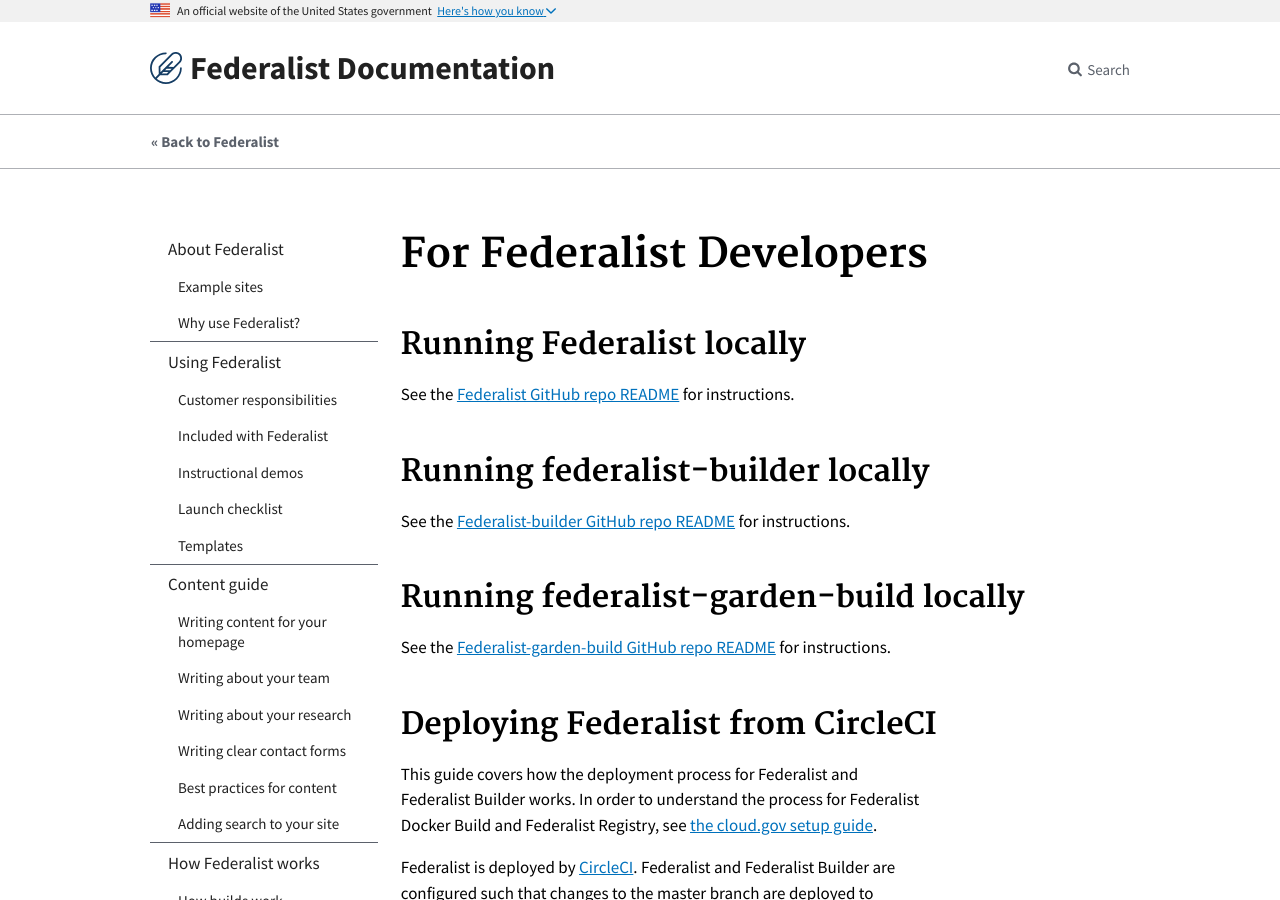
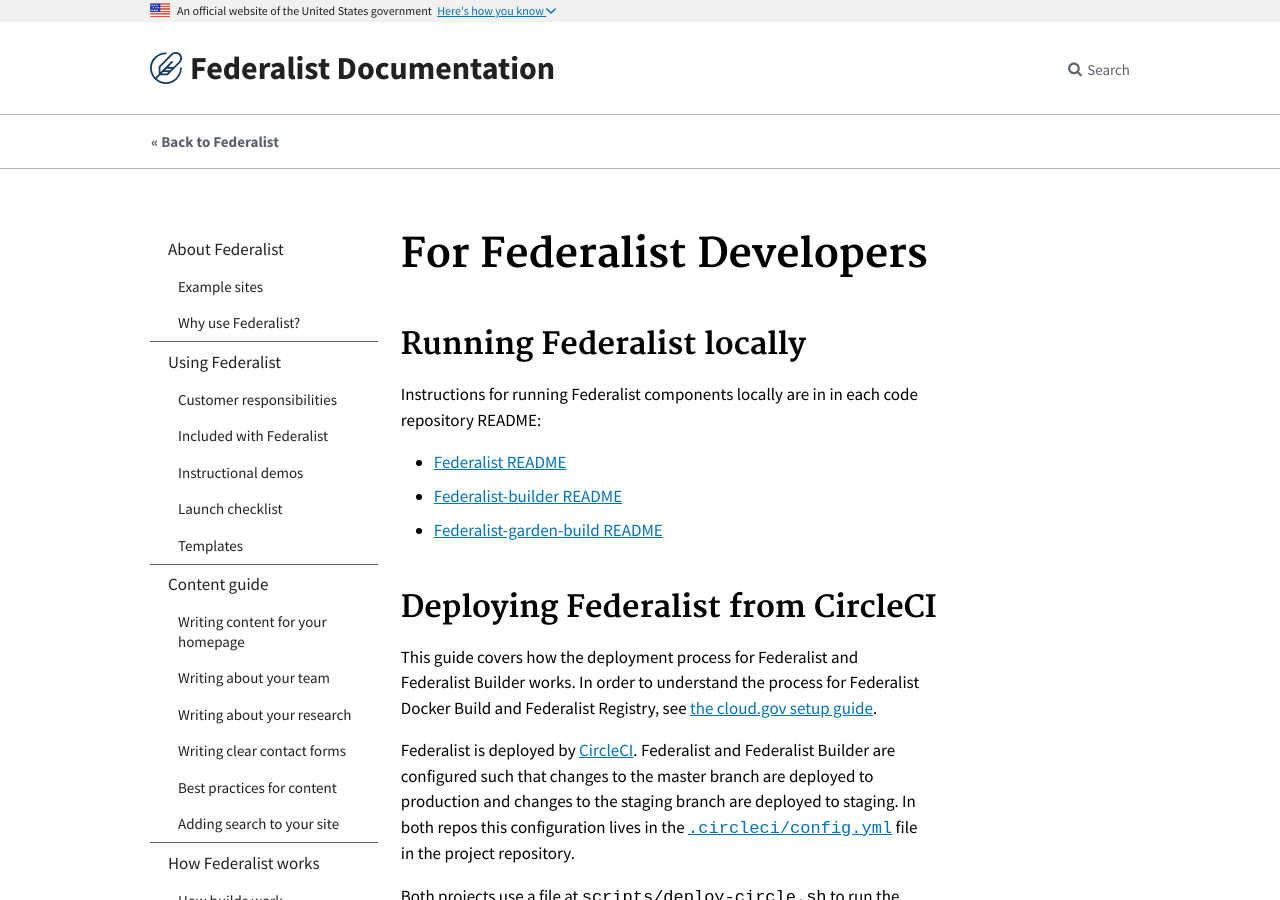
Before and after one commit to Macy-FK/federaliste, a Jekyll site: the page built from pages/how-federalist-works/for-federalist-developers.md, in a window 1280 px wide and 900 px high. Built offline with Jekyll 4.4.1, drawn with Linux system fonts in a browser that asks for light colours; Markdown is read by kramdown in place of the engine named in the settings.

Commit message:
edit new page

```diff
--- a/pages/how-federalist-works/for-federalist-developers.md
+++ b/pages/how-federalist-works/for-federalist-developers.md
@@ -4,13 +4,10 @@ parent: How Federalist Works
 ---
 
 ## Running Federalist locally
-See the [Federalist GitHub repo README](https://github.com/18F/federalist#running-locally-development) for instructions.
-
-## Running federalist-builder locally
-See the [Federalist-builder GitHub repo README](https://github.com/18F/federalist-builder#running-locally) for instructions.
-
-## Running federalist-garden-build locally
-See the [Federalist-garden-build GitHub repo README](https://github.com/18F/federalist-garden-build#development--making-changes) for instructions.
+Instructions for running Federalist components locally are in in each code repository README:
+- [Federalist README](https://github.com/18F/federalist#running-locally-development)
+- [Federalist-builder README](https://github.com/18F/federalist-builder#running-locally)
+- [Federalist-garden-build README](https://github.com/18F/federalist-garden-build#development--making-changes)
 
 ## Deploying Federalist from CircleCI
 
```
